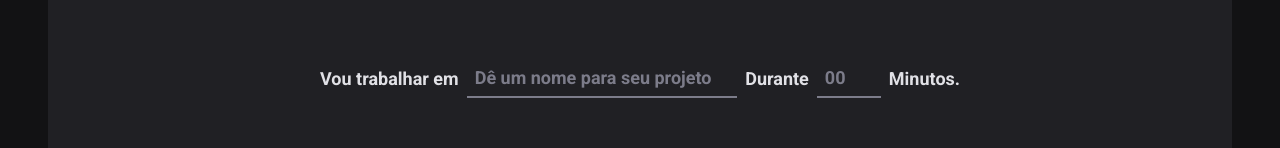
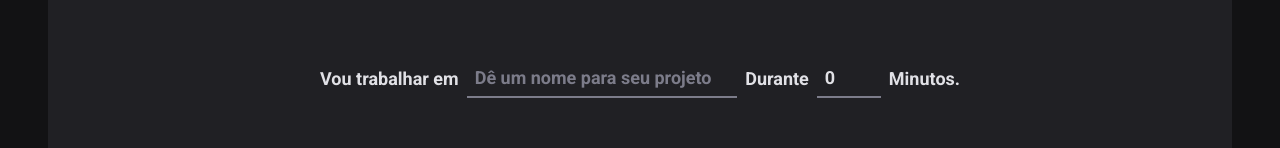
Before and after one commit to HenriqueMart/ignite_times_pomodoro, a React (Vite) app: page / in a window 1280 px wide. Shown: the part 166-314 px from the top of the page. Built offline with nearby package versions, Linux system fonts and the light colour scheme.

Commit message:
Feat: finished use form in library

```diff
--- a/package.json
+++ b/package.json
@@ -10,6 +10,7 @@
     "preview": "vite preview"
   },
   "dependencies": {
+    "@hookform/resolvers": "^5.1.1",
     "@rocketseat/eslint-config": "^2.2.2",
     "phosphor-react": "^1.4.1",
     "react": "^19.1.0",
@@ -17,7 +18,8 @@
     "react-hook-form": "^7.59.0",
     "react-router-dom": "^7.6.3",
     "style-components": "^0.1.0",
-    "styled-components": "^6.1.19"
+    "styled-components": "^6.1.19",
+    "zod": "^3.25.74"
   },
   "devDependencies": {
     "@eslint/js": "^9.29.0",
--- a/src/pages/Home/Index.tsx
+++ b/src/pages/Home/Index.tsx
@@ -1,13 +1,36 @@
 import { Play } from "phosphor-react";
 import { CountdownContainer, FormContainer, HomeContainer, MinutesAmountInput, Separator, StartCountdownButton, TaksInput } from "./style";
 import { useForm } from 'react-hook-form'
+import {zodResolver} from '@hookform/resolvers/zod'
+import * as zod from 'zod' // Permitindo exportar tudo da biblioteca
+
+
+const newCycleFormValidationSchema = zod.object({ //Validando objeto com esse validação nos campos
+    task : zod.string()
+        .min(1, 'Informe a Tarefa'),
+    minuteAmount: zod.
+        number()
+        .min(5, "O ciclo precisa ser de no Mínimo 5 minutos")
+        .max(60, "O ciclo precisa ser de no Máximo 60 minutos"),
+
+})
+
+type newCycleFormData = zod.infer<typeof newCycleFormValidationSchema> //Esse infer -> permite criar tipagem com base em outra variável.
+//<typeof> -> (TypeScript) Não podemos passar um variável do JS para TS, então convertemos om typeof. Esse função permite referenciar uma variável
+//Poderiamos fazer criando na mão com interface do TS, mesma coisa.
 
 export function Home(){
-       const { register, handleSubmit, watch} = useForm();
+       const { register, handleSubmit, watch, reset} = useForm<newCycleFormData>({
+        resolver: zodResolver(newCycleFormValidationSchema), //Passando a validação dos objetos para o formulário
+        defaultValues: { // Passando como objeto os atributos que suas variável iniciadas com esses valores
+            task: '',
+            minuteAmount: 0,
+        }
+    });
 
-        function handleCreateNewCycle(data: any){  //uncontrolled
-           console.log(data)
-
+        function handleCreateNewCycle(data: newCycleFormData){  //uncontrolled e Controlled
+           console.log(data);
+           reset(); //Voltando para os valores originais, mas só volta para o valor definido no defaultValues
         }
 
         const task = watch('task');
@@ -36,7 +59,7 @@
                     <MinutesAmountInput
                         placeholder="00"
                         type="number"
-                        id="minutesAmount"
+                        id="minuteAmount"
                         step={5}
                         min={0}
                         max={60}
```
Also changed, not shown: 1 other file (tests, documents, lock files or other folders).
